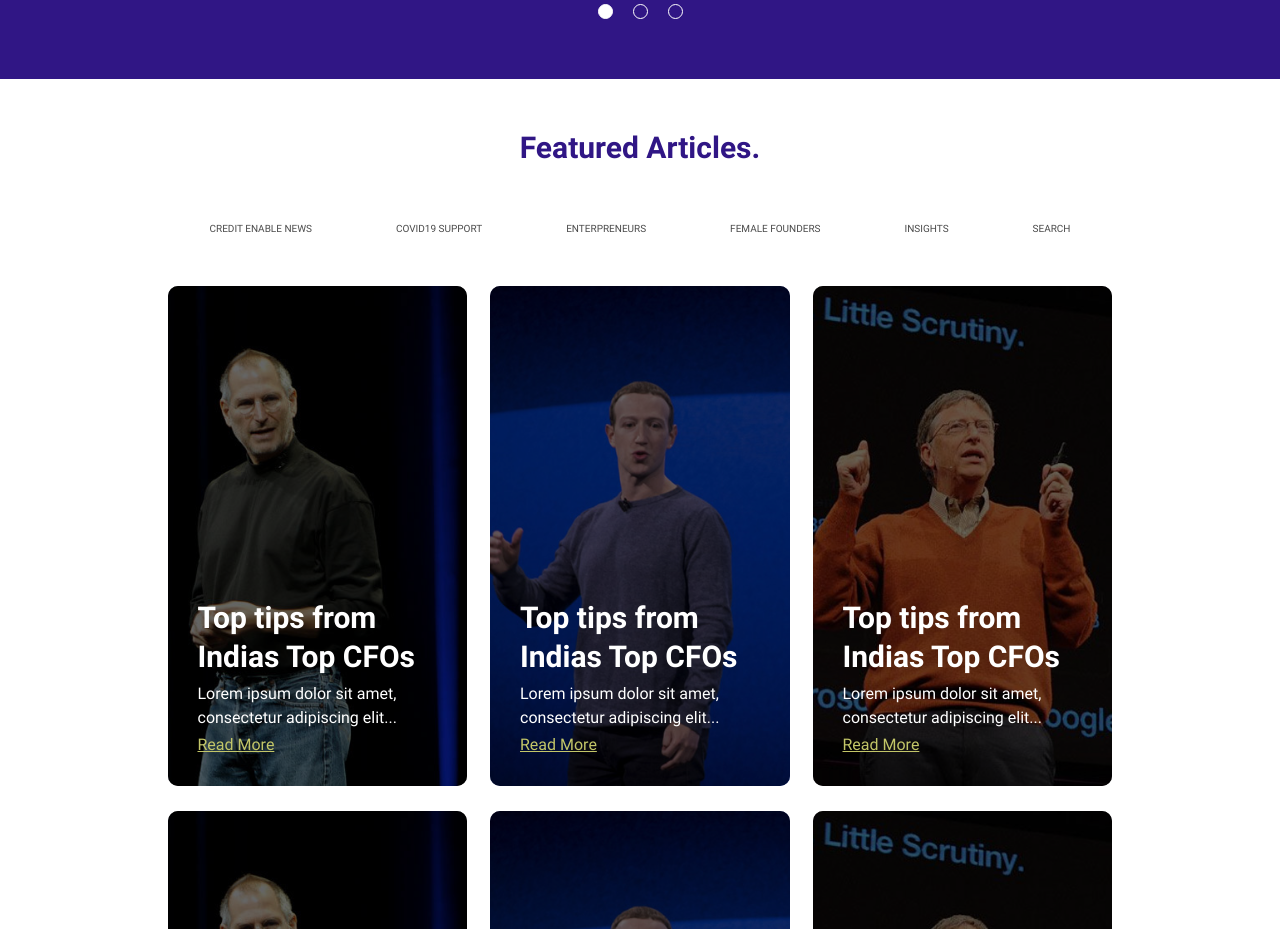
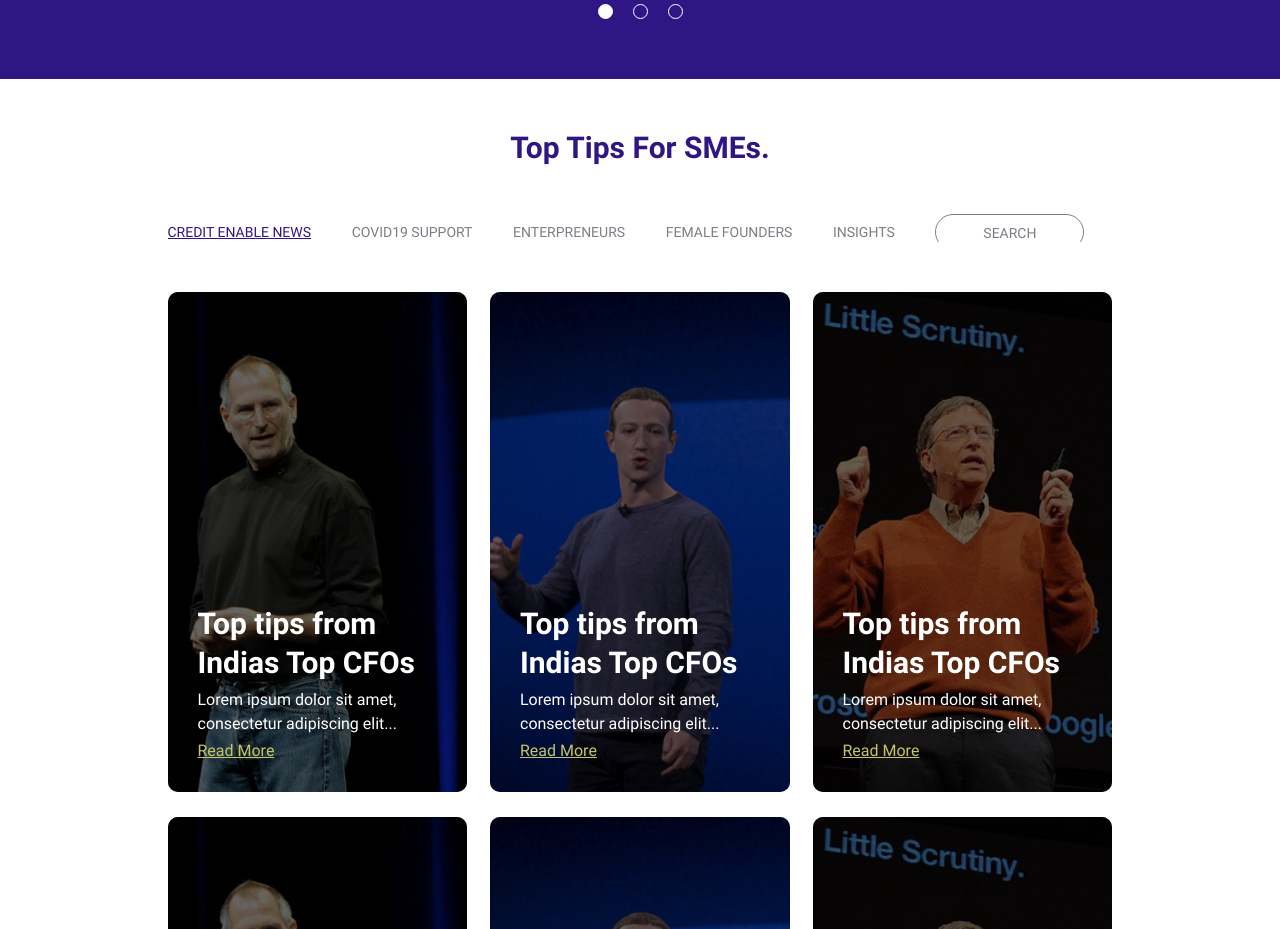
Before and after one commit to mohsin667/iffort, a website: page index.html in a window 1280 px wide. Shown: the part 1280-2209 px from the top of the page. Drawn offline with Linux system fonts and the light colour scheme.

Commit message:
tweeked header

```diff
--- a/index.html
+++ b/index.html
@@ -137,9 +137,9 @@
         <section class="t-t-section article-section">
             <div class="ind-wrapper">
                 <div class="global-heading">
-                    <h2>Featured Articles.</h2>
+                    <h2>Top Tips For SMEs.</h2>
                     <ul>
-                        <li><a href="Javascript:void(0)">CREDIT ENABLE NEWS</a></li>
+                        <li class="active"><a href="Javascript:void(0)">CREDIT ENABLE NEWS</a></li>
                         <li><a href="Javascript:void(0)">COVID19 SUPPORT</a></li>
                         <li><a href="Javascript:void(0)">ENTERPRENEURS</a></li>
                         <li><a href="Javascript:void(0)">FEMALE FOUNDERS</a></li>
--- a/scss/modules/_main-content.scss
+++ b/scss/modules/_main-content.scss
@@ -9,7 +9,39 @@
         padding-top: 5rem;
         display: flex;
         width: 100%;
-        justify-content: space-around;
+        justify-content: space-between;
+        overflow-x: auto;
+        overflow-y: hidden;
+        flex-flow: nowrap;
+
+        @include media($medium) {
+            overflow-x: hidden;
+        }
+
+        li {
+            white-space: nowrap;
+            margin-right: 2.8rem;
+            @include media($medium) {
+                white-space: initial;
+            }
+            a {
+                font-size: 1.4rem;
+                color: #7b7f85;
+            }
+            &.active {
+                a {
+                    color: $base-blue;
+                    text-decoration: underline;
+                    text-decoration-line: underline;
+                }
+            }
+
+            .search-btn {
+                border: 1px solid #7b7f85;
+                padding: 7.5px 47px;
+                border-radius: 20px;
+            }
+        }
     }
 }
 
@@ -18,7 +50,10 @@ body.hidden {
 }
 
 .article-section {
-    padding: 5rem 0 10rem 0;
+    padding: 3rem 0 4.5rem 0;
+    @include media($medium) {
+        padding: 5rem 0 10rem 0;
+    }
     &.f-a-section {
         background-color: $base-blue;
         .global-heading {
@@ -66,7 +101,7 @@ body.hidden {
         .artcile-slides {
             border-radius: 10px;
             overflow: hidden;
-            height: 450px;
+            height: 400px;
             position: relative;
             @include media($medium) {
                 height: 500px;
```
Also changed, not shown: assets/css/app.css.
